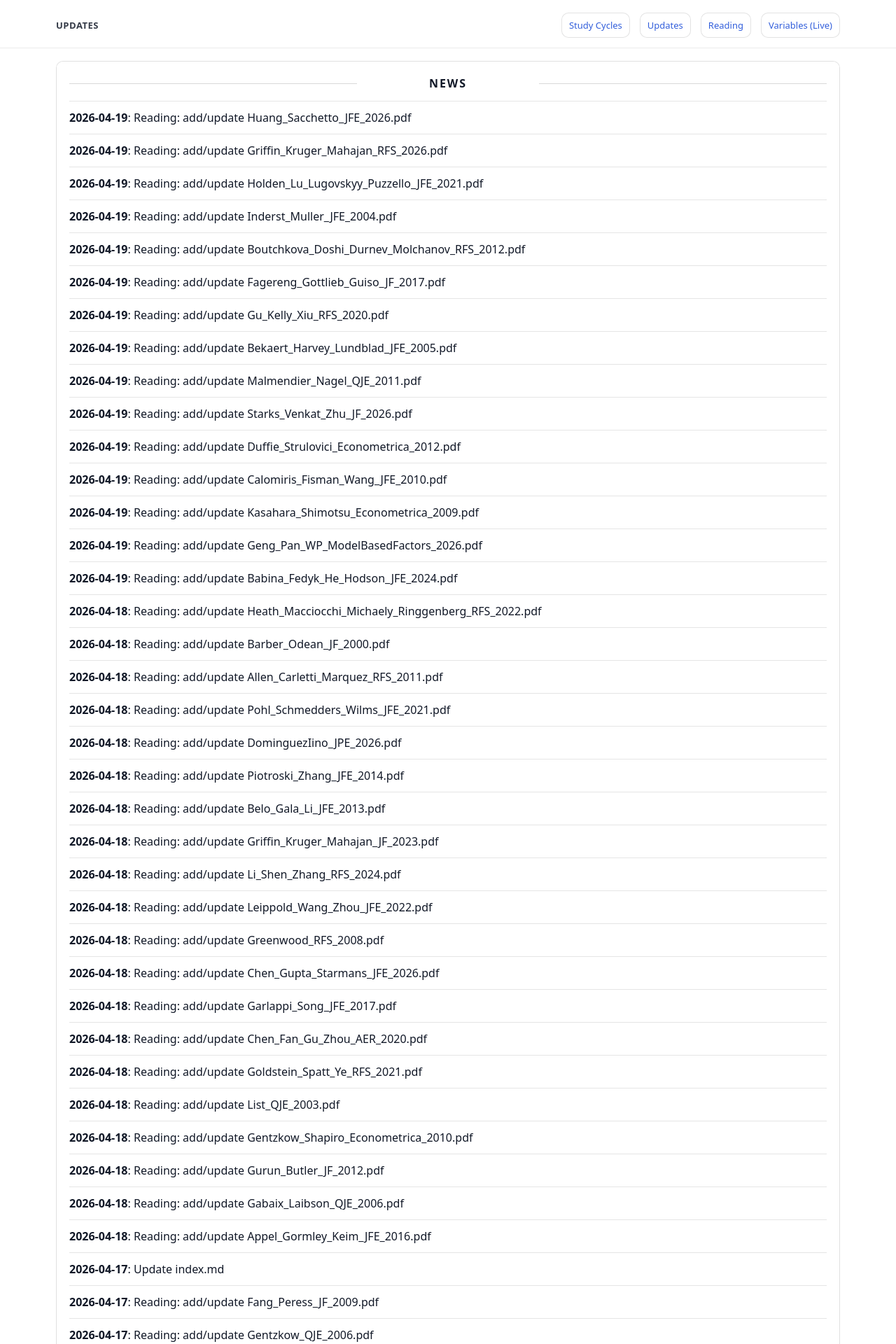
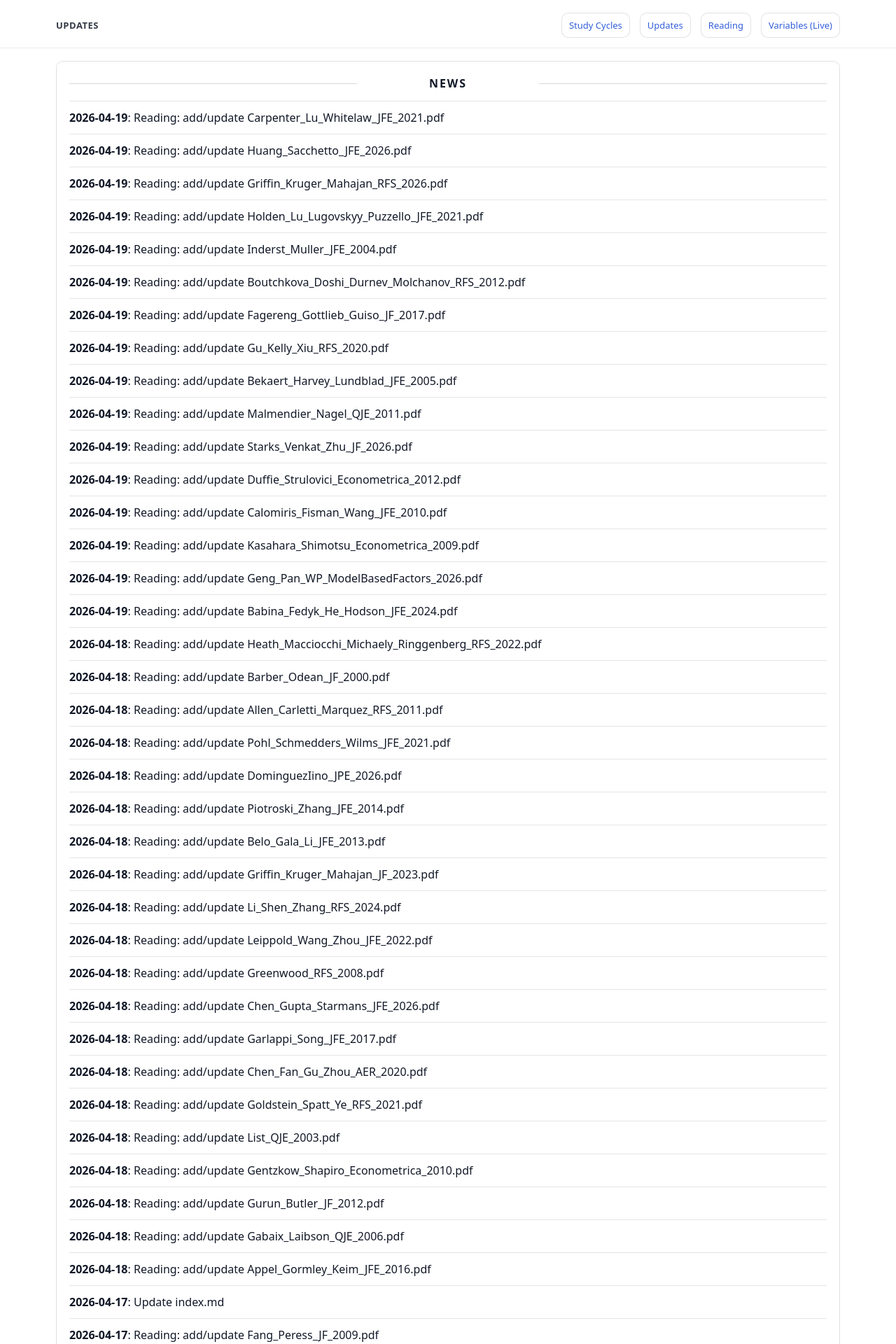
Before and after one commit to yaxinzn/study-archive, a Jekyll site: the page built from updates/index.md, in a window 1280 px wide. Shown: the top 1920 px of the page at 70% size. Built offline with Jekyll 4.4.1, drawn with Linux system fonts in a browser that asks for light colours; some of the changed text lies outside the part shown.

Commit message:
chore: update NEWS feed

```diff
--- a/_data/news.yml
+++ b/_data/news.yml
@@ -1,4 +1,7 @@
 # Auto-generated update history (sorted newest -> oldest). Do not edit manually.
+- ts: "1776597644"
+  date: "2026-04-19"
+  title: "Reading: add/update Carpenter_Lu_Whitelaw_JFE_2021.pdf"
 - ts: "1776596789"
   date: "2026-04-19"
   title: "Reading: add/update Huang_Sacchetto_JFE_2026.pdf"
```
